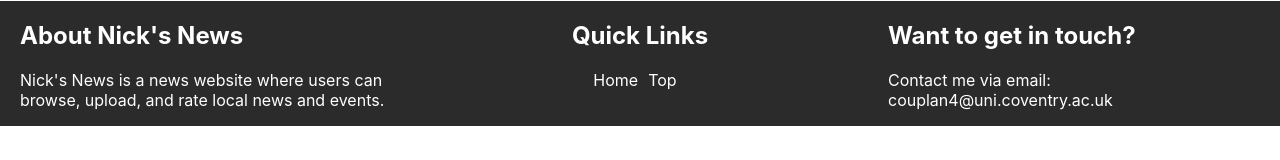
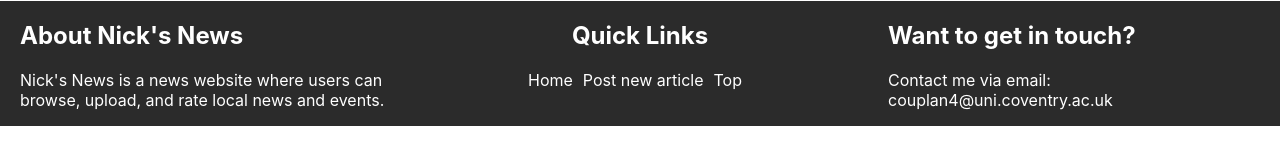
Before and after one commit to Nick-Coupland/news-website-temp, a React (Create React App) app in the folder local-news-website/: page / in a window 1280 px wide. Shown: the part 129-289 px from the top of the page. Built offline with nearby package versions, Linux system fonts and the light colour scheme.

Commit message:
Change footer links

```diff
--- a/local-news-website/src/components/footer/Footer.css
+++ b/local-news-website/src/components/footer/Footer.css
@@ -28,7 +28,7 @@
 }
 
 .footer a:hover {
-    /* color: #96BDC6; */
+    opacity: 0.8;
 }
 
 .footer ul {
--- a/local-news-website/src/components/footer/Footer.js
+++ b/local-news-website/src/components/footer/Footer.js
@@ -19,6 +19,7 @@ class Footer extends Component {
                     <h2>Quick Links</h2>
                     <ul>
                         <li><a href="#default">Home</a></li>
+                        <li><a href="#default">Post new article</a></li>
                         <li><a href="#default">Top</a></li>
                     </ul>
                 </div>
```
